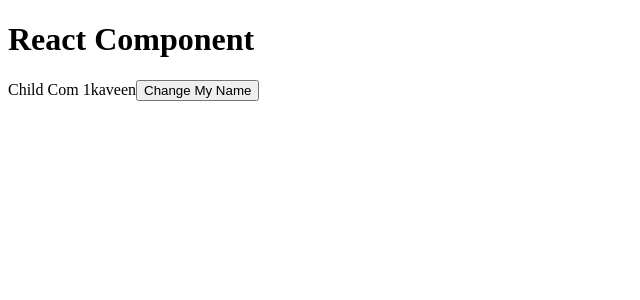
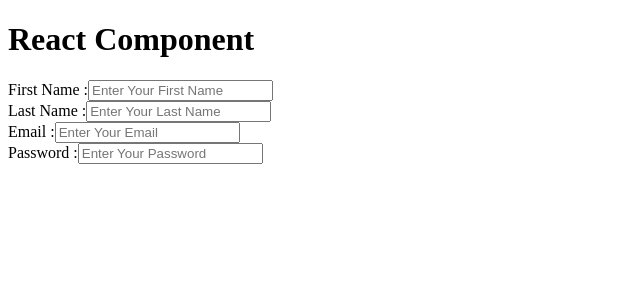
Before and after one commit to gihantha/react_laravel_playground_ws2, a React (Vite) app: page / in a window 1280 px wide. Shown: the top 300 px of the page, without its empty margins (0-640 px from the left). Built offline with nearby package versions, Linux system fonts and the light colour scheme.

Commit message:
create a simple form

```diff
--- a/src/App.jsx
+++ b/src/App.jsx
@@ -1,16 +1,22 @@
 import React, {useState} from 'react';
 import './App.css';
-import ChildComponent1 from "./components/ChildComponent1.jsx";
 const App = () => {
-    const [myName, setMyName] = useState('kaveen');
-    console.log(myName);
   return (
       <div>
         <h1>React Component</h1>
-        <ChildComponent1
-            name={myName}
-            setMyName={setMyName}
-        />
+          <form action="">
+              <label htmlFor="">First Name :</label>
+              <input type="text" placeholder="Enter Your First Name"/>
+              <br/>
+              <label htmlFor="">Last Name :</label>
+              <input type="text" placeholder="Enter Your Last Name"/>
+              <br/>
+              <label htmlFor="">Email :</label>
+              <input type="email" placeholder="Enter Your Email"/>
+              <br/>
+              <label htmlFor="">Password :</label>
+              <input type="password" placeholder="Enter Your Password"/>
+          </form>
       </div>
   );
 };
--- a/src/components/ChildComponent1.jsx
+++ /dev/null
@@ -1,18 +0,0 @@
-import React from 'react';
-import PropTypes from 'prop-types';
-const ChildComponent1 = ({name, setMyName}) => {
-    return (
-        <div>
-            Child Com 1
-            {name}
-
-            <button onClick={() => setMyName('Jayaweera')}>
-                Change My Name
-            </button>
-        </div>
-    );
-};
-ChildComponent1.propTypes = {
-    name: PropTypes.number,
-}
-export default ChildComponent1;
```
